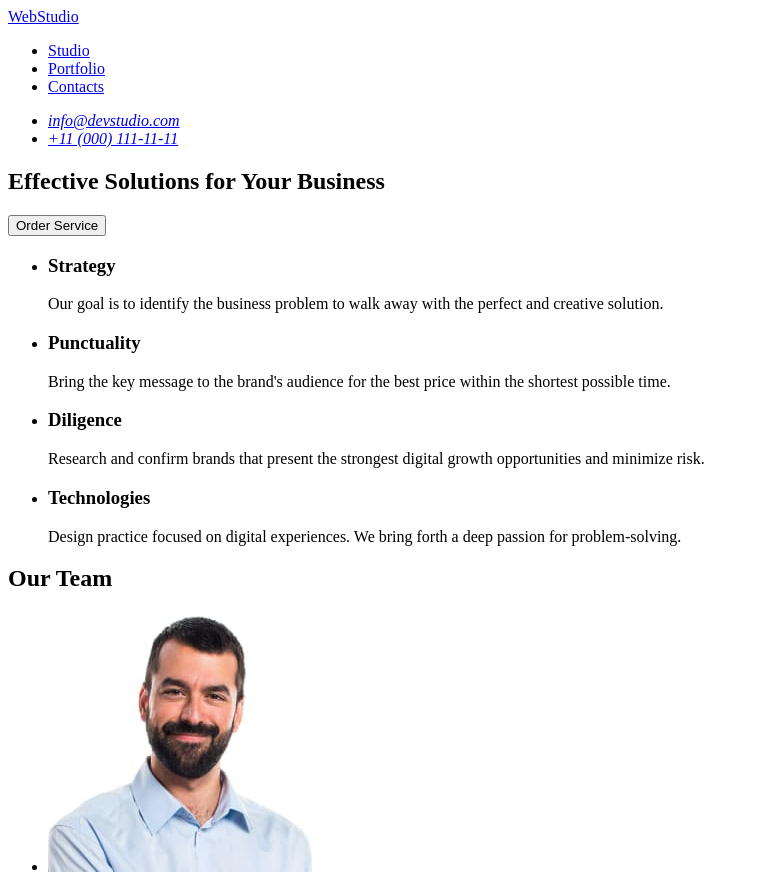
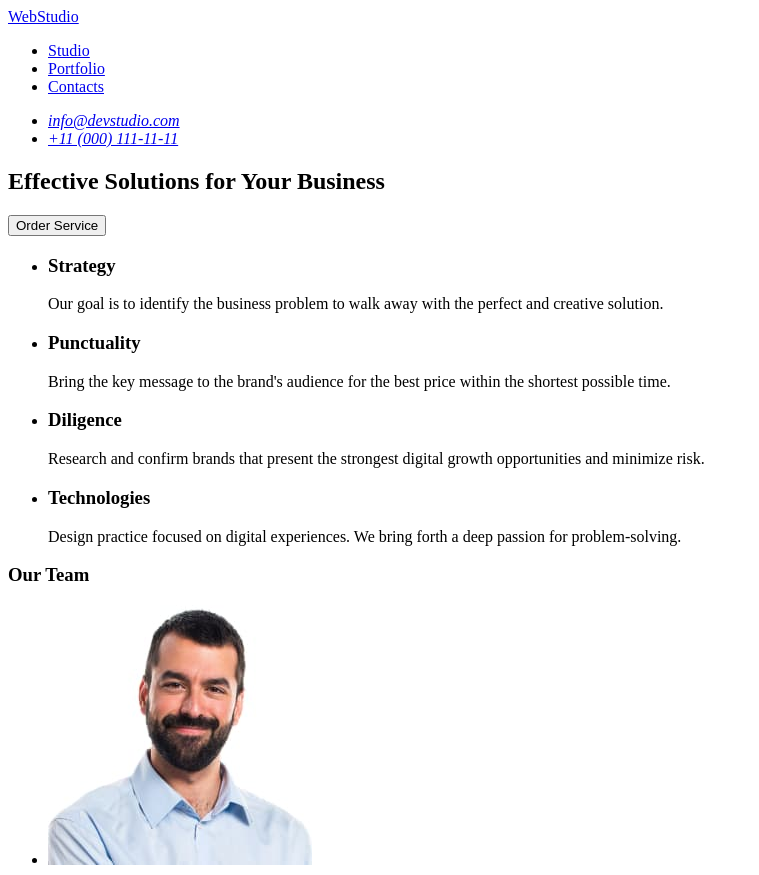
Before and after one commit to Valentyn-Melnyk/goit-markup-hw-01, a plain HTML site: page index.html in a window 1280 px wide. Shown: the top 875 px of the page, without its empty margins (0-759 px from the left). Drawn offline with Linux system fonts and the light colour scheme.

Commit message:
Homework 1 (Fix 1)
Homework 1

- The goit-markup-hw-01 repository has been created.
- Completed HTML markup of the layout of the homework page #1, without CSS design.
- Set up GitHub Pages and add a link to the live page in the About section of the GitHub repository.

Live Page Link:
https://valentyn-melnyk.github.io/goit-markup-hw-01/

```diff
--- a/index.html
+++ b/index.html
@@ -66,7 +66,7 @@
       </section>
 
       <section>
-        <h2>Our Team</h2>
+        <h3>Our Team</h3>
         <ul>
           <li>
             <img
```
